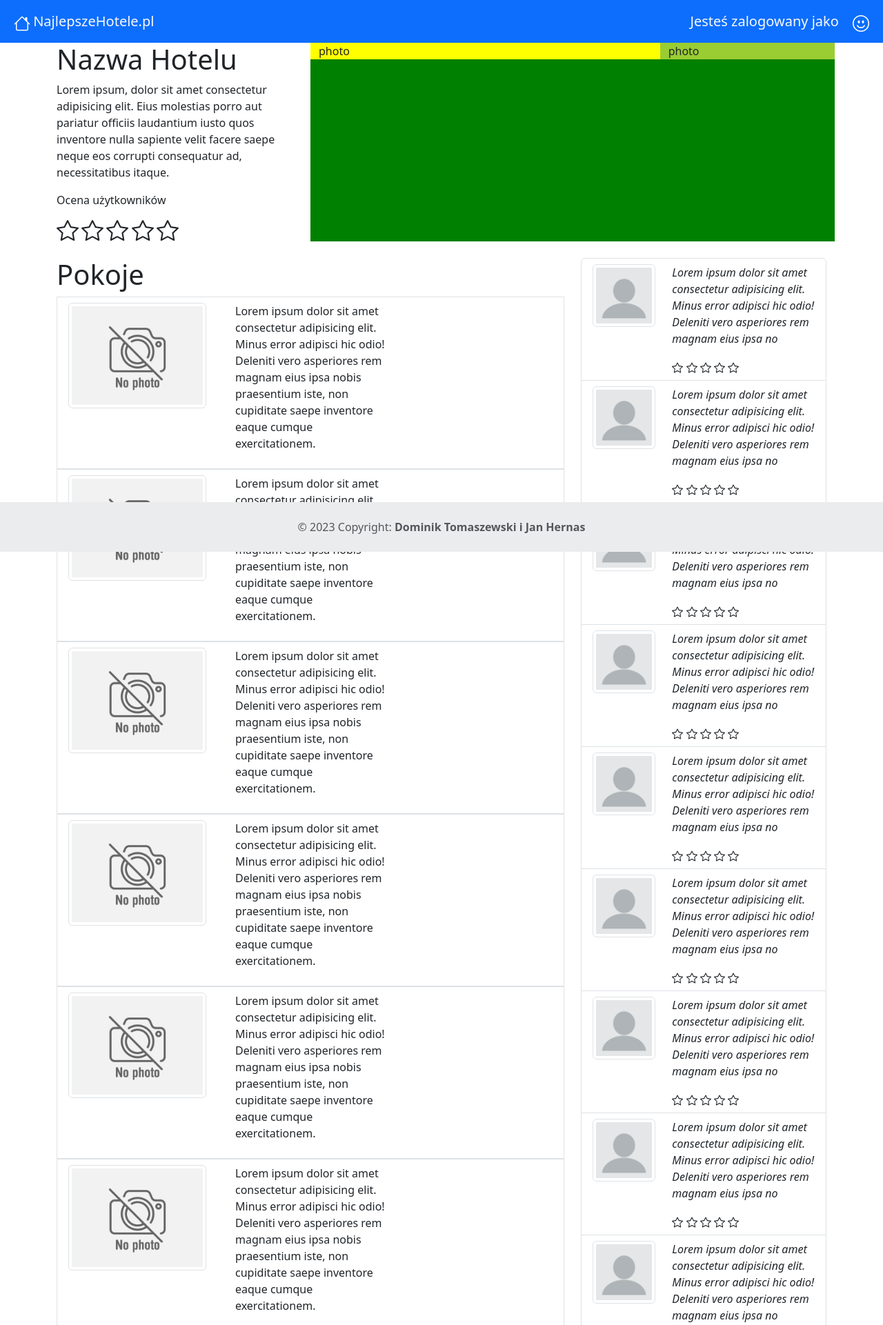
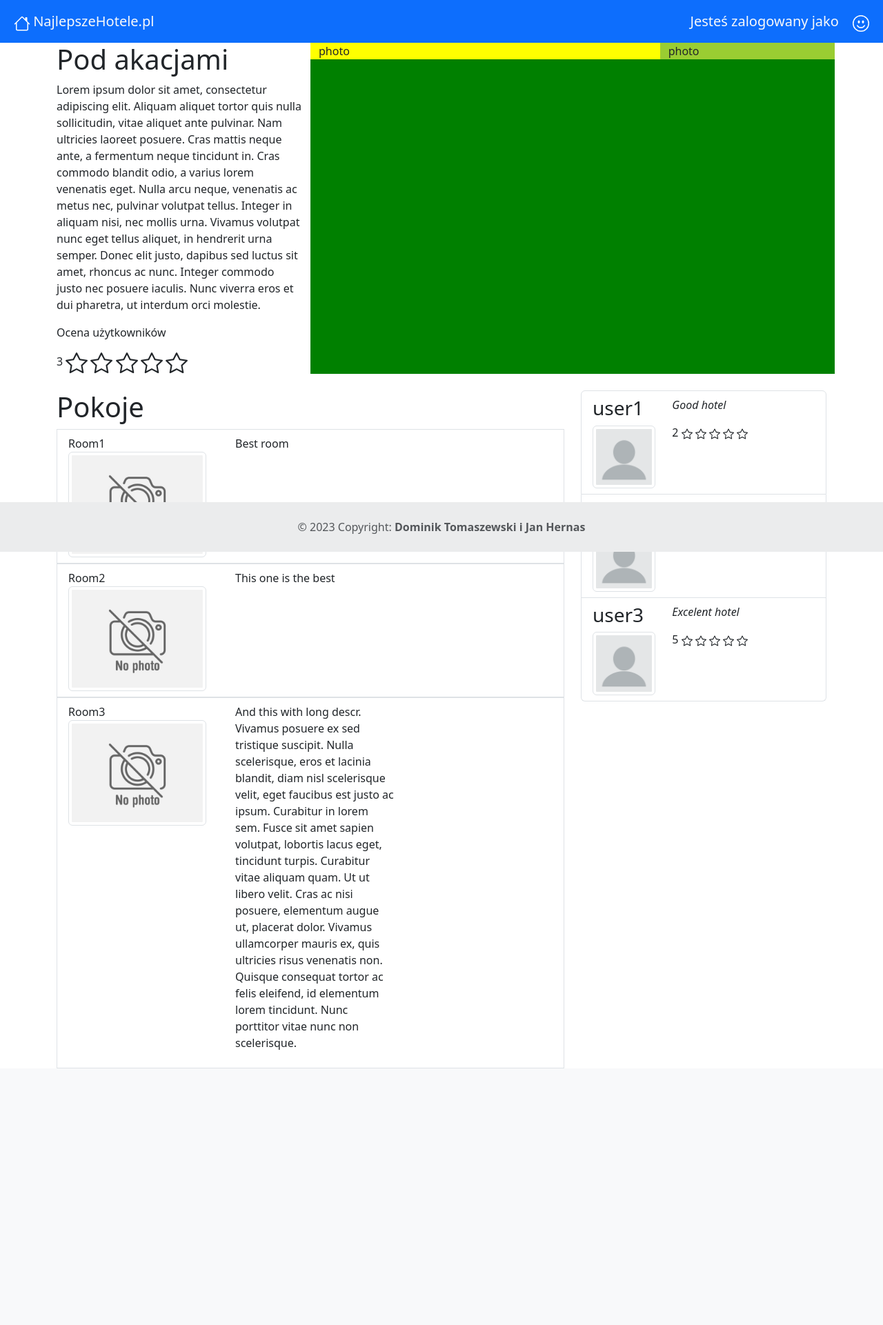
Before and after one commit to jasiex01/PO_project, a Flask app: page /hotelView/1 in a window 1280 px wide. Shown: the top 1921 px of the page at 69% size. After the commit the page ends 1549 px from the top, so only its background shows below. Run offline with Flask 2, Linux system fonts and the light colour scheme.

Commit message:
values in hotelView from function

```diff
--- a/app.py
+++ b/app.py
@@ -15,10 +15,23 @@ def add_to_tables():
     return 'Success'
 
 # do testow
-VALUES = [(1, "Pod akacjami", "Lorem ipsum dolor sit amet, consectetur adipiscing elit. Aliquam aliquet tortor quis nulla sollicitudin, vitae aliquet ante pulvinar. Nam ultricies laoreet posuere. Cras mattis neque ante, a fermentum neque tincidunt in. Cras commodo blandit odio, a varius lorem venenatis eget. Nulla arcu neque, venenatis ac metus nec, pulvinar volutpat tellus. Integer in aliquam nisi, nec mollis urna. Vivamus volutpat nunc eget tellus aliquet, in hendrerit urna semper. Donec elit justo, dapibus sed luctus sit amet, rhoncus ac nunc. Integer commodo justo nec posuere iaculis. Nunc viverra eros et dui pharetra, ut interdum orci molestie."),
+DEFALUT_HOTELS = [(1, "Pod akacjami", "Lorem ipsum dolor sit amet, consectetur adipiscing elit. Aliquam aliquet tortor quis nulla sollicitudin, vitae aliquet ante pulvinar. Nam ultricies laoreet posuere. Cras mattis neque ante, a fermentum neque tincidunt in. Cras commodo blandit odio, a varius lorem venenatis eget. Nulla arcu neque, venenatis ac metus nec, pulvinar volutpat tellus. Integer in aliquam nisi, nec mollis urna. Vivamus volutpat nunc eget tellus aliquet, in hendrerit urna semper. Donec elit justo, dapibus sed luctus sit amet, rhoncus ac nunc. Integer commodo justo nec posuere iaculis. Nunc viverra eros et dui pharetra, ut interdum orci molestie."),
         (2, "Różany zaułek", "Curabitur at turpis magna. Proin rhoncus nisl quis libero bibendum tempor vitae volutpat sapien. Integer arcu risus, malesuada non convallis eu, commodo a justo. Sed sed feugiat erat. Nam sodales ex sem, sit amet tincidunt sem tincidunt quis. Nunc convallis auctor tortor a aliquet. Duis id auctor nulla, sit amet varius lectus. Quisque dictum, neque eu fringilla porttitor, ipsum odio dictum nulla, id maximus tellus mauris a sapien. Orci varius natoque penatibus et magnis dis parturient montes, nascetur ridiculus mus. Quisque euismod placerat mauris ac porta. Nunc consectetur ipsum at velit mollis laoreet."),
         (3, "Kasztanowe noclegi", "Morbi vel nisl convallis, dignissim quam sit amet, consequat leo. Etiam blandit mi tellus, vitae pretium velit aliquam vel. Phasellus ipsum arcu, faucibus a risus a, convallis scelerisque felis. Suspendisse finibus non turpis sit amet semper. Quisque scelerisque justo vitae mauris consectetur, eget pretium purus efficitur. Nam a commodo urna. In sed odio fringilla, pharetra enim at, malesuada leo."),
         (4, "Spa & Deluxe", "Vivamus posuere ex sed tristique suscipit. Nulla scelerisque, eros et lacinia blandit, diam nisl scelerisque velit, eget faucibus est justo ac ipsum. Curabitur in lorem sem. Fusce sit amet sapien volutpat, lobortis lacus eget, tincidunt turpis. Curabitur vitae aliquam quam. Ut ut libero velit. Cras ac nisi posuere, elementum augue ut, placerat dolor. Vivamus ullamcorper mauris ex, quis ultricies risus venenatis non. Quisque consequat tortor ac felis eleifend, id elementum lorem tincidunt. Nunc porttitor vitae nunc non scelerisque.")]
+
+DEFAULT_ROOMS = [
+    (1, "Room1", "Best room"),
+    (1, "Room2", "This one is the best"),
+    (3, "Room3", "And this with long descr. Vivamus posuere ex sed tristique suscipit. Nulla scelerisque, eros et lacinia blandit, diam nisl scelerisque velit, eget faucibus est justo ac ipsum. Curabitur in lorem sem. Fusce sit amet sapien volutpat, lobortis lacus eget, tincidunt turpis. Curabitur vitae aliquam quam. Ut ut libero velit. Cras ac nisi posuere, elementum augue ut, placerat dolor. Vivamus ullamcorper mauris ex, quis ultricies risus venenatis non. Quisque consequat tortor ac felis eleifend, id elementum lorem tincidunt. Nunc porttitor vitae nunc non scelerisque.")
+]
+
+DEFAULT_RATES = [
+    #id, name, stars, desc
+    (1, "user1", 2, "Good hotel"),
+    (2, "user2", 4, "Very good hotel"),
+    (3, "user3", 5, "Excelent hotel")
+]
 
 def connect_db():
     return sqlite3.connect('C:/Users/herna/PycharmProjects/aplikacja_hotel/test.db')
@@ -72,7 +85,7 @@ def hotels():
 
 @app.route('/hotelsSelect')
 def hotelsSelect():
-    return render_template('hotelsSelect.html', hotels=VALUES)
+    return render_template('hotelsSelect.html', hotels=DEFALUT_HOTELS)
 
 @app.route('/hotelView/<hotel_id>')
 def hotelView(hotel_id=None):
@@ -80,7 +93,8 @@ def hotelView(hotel_id=None):
     # co jeśli hotel_id nie jest już w bazie danych?
 
     print("hotel_id =", hotel_id)
-    return render_template('hotelView.html')
+
+    return render_template('hotelView.html', hotel=DEFALUT_HOTELS[0], average=3,  rooms=DEFAULT_ROOMS, rates=DEFAULT_RATES)
 
 @app.route('/hotelsRemoveReservation', methods=['GET', 'POST'])
 def hotelRemoveReservation():
--- a/templates/hotelView.html
+++ b/templates/hotelView.html
@@ -4,9 +4,10 @@
 <div class="container">
     <div class="row">
       <div class="col-4 ">
-        <h1>Nazwa Hotelu</h1>
-        <p>Lorem ipsum, dolor sit amet consectetur adipisicing elit. Eius molestias porro aut pariatur officiis laudantium iusto quos inventore nulla sapiente velit facere saepe neque eos corrupti consequatur ad, necessitatibus itaque.</p>
+        <h1>{{hotel[1]}}</h1>
+        <p>{{hotel[2]}}</p>
         <p>Ocena użytkowników</p>
+        {{average}}
         {% for _ in range(0,5) %}
         <svg xmlns="http://www.w3.org/2000/svg" width="32" height="32" fill="currentColor" class="bi bi-star" viewBox="0 0 16 16">
             <path d="M2.866 14.85c-.078.444.36.791.746.593l4.39-2.256 4.389 2.256c.386.198.824-.149.746-.592l-.83-4.73 3.522-3.356c.33-.314.16-.888-.282-.95l-4.898-.696L8.465.792a.513.513 0 0 0-.927 0L5.354 5.12l-4.898.696c-.441.062-.612.636-.283.95l3.523 3.356-.83 4.73zm4.905-2.767-3.686 1.894.694-3.957a.565.565 0 0 0-.163-.505L1.71 6.745l4.052-.576a.525.525 0 0 0 .393-.288L8 2.223l1.847 3.658a.525.525 0 0 0 .393.288l4.052.575-2.906 2.77a.565.565 0 0 0-.163.506l.694 3.957-3.686-1.894a.503.503 0 0 0-.461 0z"/>
@@ -29,15 +30,16 @@
     <div class="row">
         <div class="col-8"><div class="list-group">
             <h1>Pokoje</h1>
-            {% for _ in range(0, 10) %}
+            {% for room in rooms %}
             <button data-bs-toggle="modal" data-bs-target="#exampleModal" href="#" class="list-group-item list-group-item-action">
                 <div class="row">
                     <div class="col">
+                        {{room[1]}}
                         <img src="static/noPhoto.jpg" class="fixed-im img-thumbnail" alt="...">
                     </div>
                     <div class="col-8">
                         <p style="width:50%">
-                            Lorem ipsum dolor sit amet consectetur adipisicing elit. Minus error adipisci hic odio! Deleniti vero asperiores rem magnam eius ipsa nobis praesentium iste, non cupiditate saepe inventore eaque cumque exercitationem.
+                            {{room[2]}}
                         </p>
                     </div>
                 </div>
@@ -72,16 +74,18 @@
         </div>
         <div class="col-4">
             <ul class="list-group">
-                {% for _ in range(0, 10) %}
+                {% for rate in rates %}
                 <li class="list-group-item">
                     <div class="row">
                         <div class="col">
+                            <h3>{{rate[1]}}</h3>
                             <img src="static/noUserPhoto.png" class="fixed-im img-thumbnail" alt="...">
                         </div>
                         <div class="col-8">
                             <p class="fst-italic fs-6">
-                                Lorem ipsum dolor sit amet consectetur adipisicing elit. Minus error adipisci hic odio! Deleniti vero asperiores rem magnam eius ipsa no
+                                {{rate[3]}}
                             </p>
+                            {{rate[2]}}
                             {% for _ in range(0,5) %}
                             <svg xmlns="http://www.w3.org/2000/svg" width="16" height="16" fill="currentColor" class="bi bi-star" viewBox="0 0 16 16">
                                 <path d="M2.866 14.85c-.078.444.36.791.746.593l4.39-2.256 4.389 2.256c.386.198.824-.149.746-.592l-.83-4.73 3.522-3.356c.33-.314.16-.888-.282-.95l-4.898-.696L8.465.792a.513.513 0 0 0-.927 0L5.354 5.12l-4.898.696c-.441.062-.612.636-.283.95l3.523 3.356-.83 4.73zm4.905-2.767-3.686 1.894.694-3.957a.565.565 0 0 0-.163-.505L1.71 6.745l4.052-.576a.525.525 0 0 0 .393-.288L8 2.223l1.847 3.658a.525.525 0 0 0 .393.288l4.052.575-2.906 2.77a.565.565 0 0 0-.163.506l.694 3.957-3.686-1.894a.503.503 0 0 0-.461 0z"/>
```
